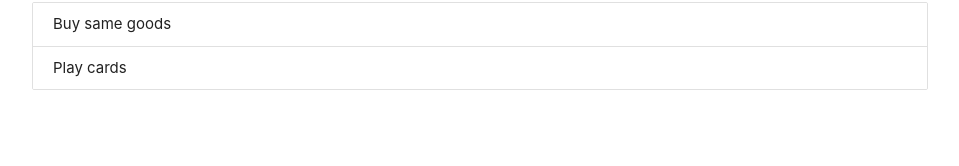
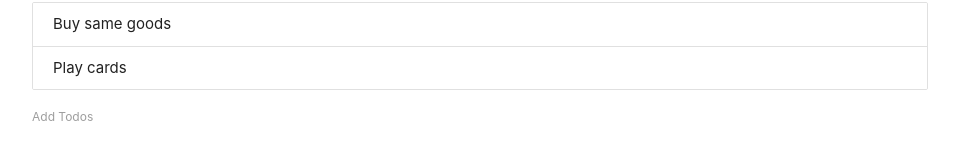
Before and after one commit to wagolemusa/reactpractice, a React (Create React App) app: page / in a window 1280 px wide. Shown: the part 134-300 px from the top of the page, without its empty margins (160-1119 px from the left). Built offline with nearby package versions, Linux system fonts and the light colour scheme.

Commit message:
add todo form

```diff
--- /dev/null
+++ b/src/AddTodos.js
@@ -0,0 +1,34 @@
+import React, { Component } from 'react';
+
+class AddTodos extends Component {
+    state ={
+        content: ''
+    }
+
+    handleChange = (e) => {
+        this.setState({
+            content: e.target.value
+        })
+    }
+    handleSubmit = (e) => {
+        e.preventDefault();
+        this.props.addTodo(this.state);
+        this.setState({
+            content: ''
+        })
+    }
+
+
+    render(){
+        return (
+            <div>
+                <form onSubmit={this.handleSubmit}>
+                <label>Add Todos</label>
+                <input type="text" onChange={this.handleChange} value={this.state.content} />
+                </form>
+            </div>
+        )
+    }
+}
+
+export default AddTodos;
--- a/src/App.js
+++ b/src/App.js
@@ -1,5 +1,6 @@
 import React, { Component } from 'react';
 import Todos from './Todos';
+import AddTodos from './AddTodos';
 
 class App extends Component{
   state = {
@@ -18,13 +19,24 @@
       todos
    })
   }
+  // function to creacte tode
+  addTodo = (todo) => {
+    todo.id = Math.random();
+    let todos = [...this.state.todos, todo];
+    this.setState({
+      todos
+    })
+
+  }
+
   render(){
     return (
       <div className="app-connect container">
         <h1 className="center blue-text">Todo's</h1>
-        <Todos todos={this.state.todos} deleteTodo={this.deleteTodo} />
+        <Todos todos={this.state.todos} deleteTodo={this.deleteTodo} value={this.state.content}/>
+        <AddTodos addTodo={this.addTodo} />
+
       </div>
-
     )
   }
 }
```
Lines whose indentation alone changed are shown as unchanged.
